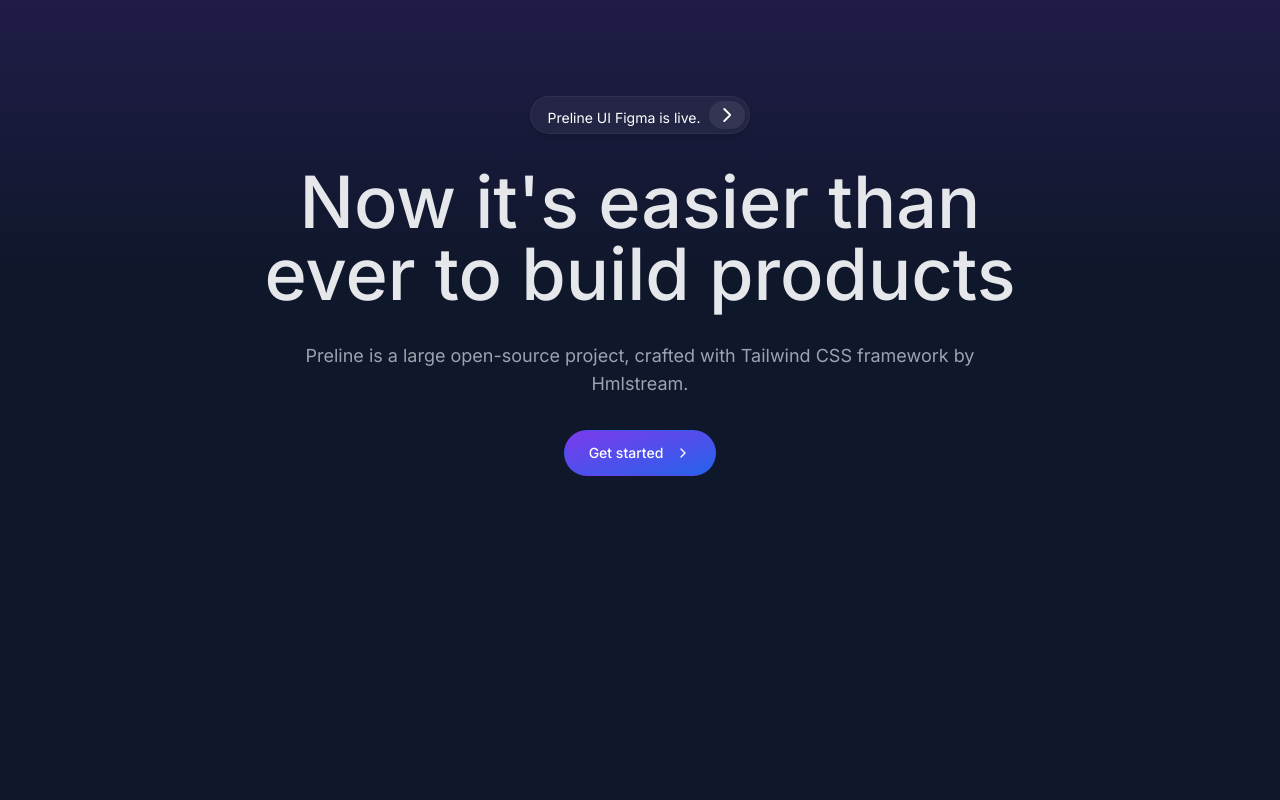
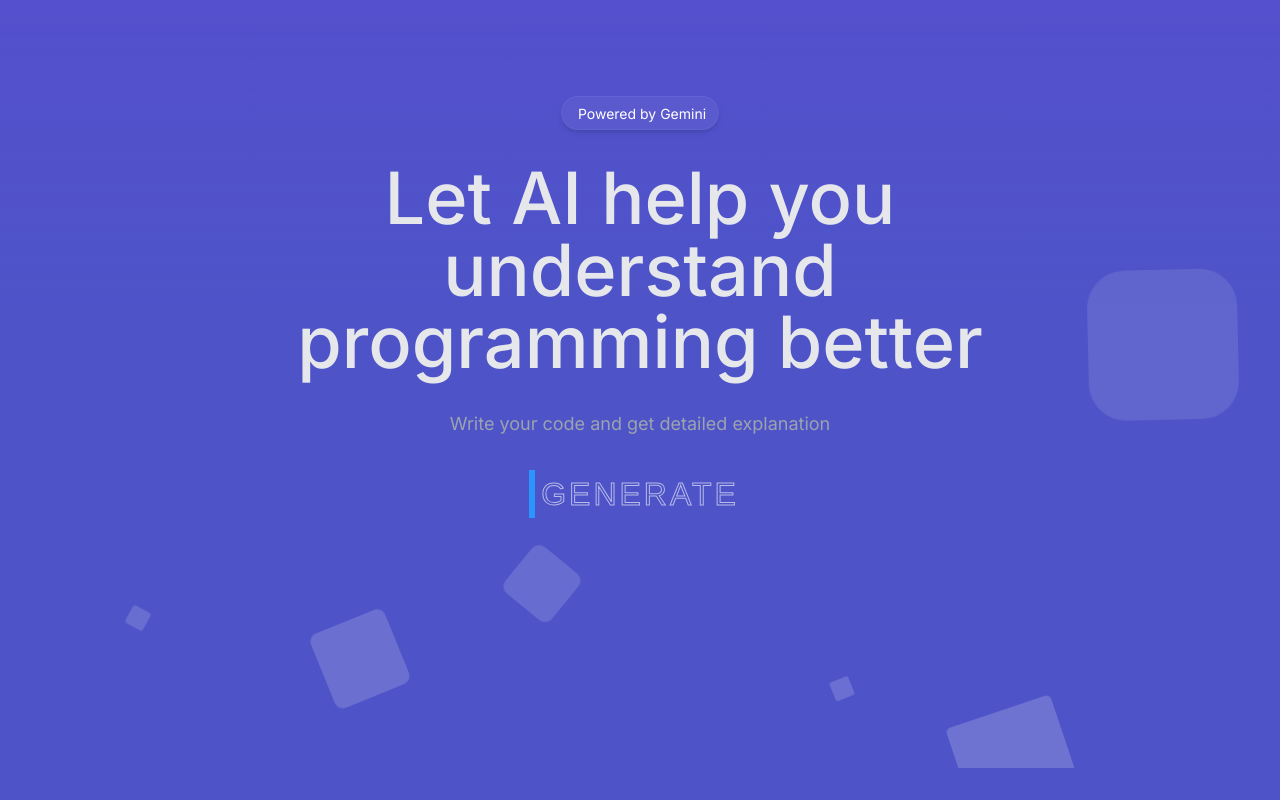
Before and after one commit to Sreyasree-001/Code-Quanta, a Next.js app: page / in a window 1280 px wide. Built offline with nearby package versions, Linux system fonts and the light colour scheme.

Commit message:
style:Animated landing page added

```diff
--- a/src/app/layout.js
+++ b/src/app/layout.js
@@ -4,7 +4,7 @@
 const inter = Inter({ subsets: ["latin"] });
 
 export const metadata = {
-  title: "Create Next App",
+  title: "Code_Quanta",
   description: "Generated by create next app",
 };
 
--- a/src/app/page.js
+++ b/src/app/page.js
@@ -1,84 +1,62 @@
 import Image from "next/image";
 import Link from "next/link";
-
+import "./page1.css"
 export default function Home() {
   return (
     <>
-      <>
-        {/* Hero */}
-        <div className="bg-slate-900 h-screen">
+      <div class="area">
+                    <ul class="circles">
+                        <li></li>
+                        <li></li>
+                        <li></li>
+                        <li></li>
+                        <li></li>
+                        <li></li>
+                        <li></li>
+                        <li></li>
+                        <li></li>
+                        <li></li>
+                    </ul>
+                </div>
+                <div className="bg-slate-900 h-screen bg-transparent ">
                     <div className="bg-gradient-to-b from-violet-600/[.15] via-transparent flex flex-col items-center">
                         <div className="max-w-[85rem] mx-auto px-4 sm:px-6 lg:px-8 py-24 space-y-8">
                             {/* Announcement Banner */}
                             <div className="flex justify-center">
                                 <a
                                     className="group inline-block bg-white/[.05] hover:bg-white/[.1] border border-white/[.05] p-1 ps-4 rounded-full shadow-md"
-                  href="../figma.html"
+                                    href="https://gemini.google.com/"
                                 >
                                     <p className="me-2 inline-block text-white text-sm">
-                    Preline UI Figma is live.
+                                        Powered by Gemini
                                     </p>
-                  <span className="group-hover:bg-white/[.1] py-1.5 px-2.5 inline-flex justify-center items-center gap-x-2 rounded-full bg-white/[.075] font-semibold text-white text-sm">
-                    <svg
-                      className="flex-shrink-0 size-4"
-                      width={16}
-                      height={16}
-                      viewBox="0 0 16 16"
-                      fill="none"
-                    >
-                      <path
-                        d="M5.27921 2L10.9257 7.64645C11.1209 7.84171 11.1209 8.15829 10.9257 8.35355L5.27921 14"
-                        stroke="currentColor"
-                        strokeWidth={2}
-                        strokeLinecap="round"
-                      />
-                    </svg>
-                  </span>
                                 </a>
                             </div>
                             {/* End Announcement Banner */}
                             {/* Title */}
                             <div className="max-w-3xl text-center mx-auto">
                                 <h1 className="block font-medium text-gray-200 text-4xl sm:text-5xl md:text-6xl lg:text-7xl">
-                  Now it's easier than ever to build products
+                                    Let AI help you understand programming better
                                 </h1>
                             </div>
                             {/* End Title */}
                             <div className="max-w-3xl text-center mx-auto">
                                 <p className="text-lg text-gray-400">
-                  Preline is a large open-source project, crafted with Tailwind CSS
-                  framework by Hmlstream.
+                                    Write your code and get detailed explanation
                                 </p>
                             </div>
                             {/* Buttons */}
                             <div className="text-center">
-                <a
-                  className="inline-flex justify-center items-center gap-x-3 text-center bg-gradient-to-tl from-blue-600 to-violet-600 shadow-lg shadow-transparent hover:shadow-blue-700/50 border border-transparent text-white text-sm font-medium rounded-full focus:outline-none focus:ring-2 focus:ring-blue-600 focus:ring-offset-2 focus:ring-offset-white py-3 px-6 dark:focus:ring-offset-gray-800"
-                  href="#"
-                >
-                  Get started
-                  <svg
-                    className="flex-shrink-0 size-4"
-                    xmlns="http://www.w3.org/2000/svg"
-                    width={24}
-                    height={24}
-                    viewBox="0 0 24 24"
-                    fill="none"
-                    stroke="currentColor"
-                    strokeWidth={2}
-                    strokeLinecap="round"
-                    strokeLinejoin="round"
-                  >
-                    <path d="m9 18 6-6-6-6" />
-                  </svg>
-                </a>
+                                <button class="button" data-text="Awesome">
+                                    <span class="actual-text">&nbsp;Generate&nbsp;</span>
+                                    <span aria-hidden="true" class="hover-text">&nbsp;Generate&nbsp;</span>
+                                </button>
                             </div>
                             {/* End Buttons */}
                         </div>
                     </div>
                 </div>
-        {/* End Hero */}
-      </>
+
 
     </>
   );
--- /dev/null
+++ b/src/app/page1.css
@@ -0,0 +1,206 @@
+/* === removing default button style ===*/
+.button {
+    margin: 0;
+    height: auto;
+    background: transparent;
+    padding: 0;
+    border: none;
+    cursor: pointer;
+  }
+
+  /* button styling */
+  .button {
+    --border-right: 6px;
+    --text-stroke-color: rgba(255,255,255,0.6);
+    --animation-color: #2a96fb;
+    --fs-size: 2em;
+    letter-spacing: 3px;
+    text-decoration: none;
+    font-size: var(--fs-size);
+    font-family: "Arial";
+    position: relative;
+    text-transform: uppercase;
+    color: transparent;
+    -webkit-text-stroke: 1px var(--text-stroke-color);
+  }
+  /* this is the text, when you hover on button */
+  .hover-text {
+    position: absolute;
+    box-sizing: border-box;
+    content: attr(data-text);
+    color: var(--animation-color);
+    width: 0%;
+    inset: 0;
+    border-right: var(--border-right) solid var(--animation-color);
+    overflow: hidden;
+    transition: 0.5s;
+    -webkit-text-stroke: 1px var(--animation-color);
+  }
+  /* hover */
+  .button:hover .hover-text {
+    width: 100%;
+    filter: drop-shadow(0 0 23px var(--animation-color))
+  }
+
+
+  @-webkit-keyframes animatetop {
+    from {
+      top: -300px;
+      opacity: 0;
+    }
+    to {
+      top: 0;
+      opacity: 1;
+    }
+  }
+  @keyframes animatetop {
+    from {
+      top: -300px;
+      opacity: 0;
+    }
+    to {
+      top: 0;
+      opacity: 1;
+    }
+  }
+  @-webkit-keyframes zoomIn {
+    0% {
+      opacity: 0;
+      -webkit-transform: scale3d(0.3, 0.3, 0.3);
+      transform: scale3d(0.3, 0.3, 0.3);
+    }
+    50% {
+      opacity: 1;
+    }
+  }
+  @keyframes zoomIn {
+    0% {
+      opacity: 0;
+      -webkit-transform: scale3d(0.3, 0.3, 0.3);
+      transform: scale3d(0.3, 0.3, 0.3);
+    }
+    50% {
+      opacity: 1;
+    }
+  }
+  /*End Animations*/
+  /*
+  -- Start BackGround Animation
+  */
+  .area {
+    background: #4e54c8;
+    background: -webkit-linear-gradient(to left, #8f94fb, #4e54c8);
+    width: 100%;
+    height: 100vh;
+    position: absolute;
+    z-index: -1;
+  }
+
+  .circles {
+    position: absolute;
+    top: 0;
+    left: 0;
+    width: 100%;
+    height: 96%;
+    overflow: hidden;
+  }
+
+  .circles li {
+    position: absolute;
+    display: block;
+    list-style: none;
+    width: 20px;
+    height: 20px;
+    background: rgba(255, 255, 255, 0.2);
+    animation: animate 25s linear infinite;
+    bottom: -150px;
+  }
+
+  .circles li:nth-child(1) {
+    left: 25%;
+    width: 80px;
+    height: 80px;
+    animation-delay: 0s;
+  }
+
+  .circles li:nth-child(2) {
+    left: 10%;
+    width: 20px;
+    height: 20px;
+    animation-delay: 2s;
+    animation-duration: 12s;
+  }
+
+  .circles li:nth-child(3) {
+    left: 70%;
+    width: 20px;
+    height: 20px;
+    animation-delay: 4s;
+  }
+
+  .circles li:nth-child(4) {
+    left: 40%;
+    width: 60px;
+    height: 60px;
+    animation-delay: 0s;
+    animation-duration: 18s;
+  }
+
+  .circles li:nth-child(5) {
+    left: 65%;
+    width: 20px;
+    height: 20px;
+    animation-delay: 0s;
+  }
+
+  .circles li:nth-child(6) {
+    left: 75%;
+    width: 110px;
+    height: 110px;
+    animation-delay: 3s;
+  }
+
+  .circles li:nth-child(7) {
+    left: 35%;
+    width: 150px;
+    height: 150px;
+    animation-delay: 7s;
+  }
+
+  .circles li:nth-child(8) {
+    left: 50%;
+    width: 25px;
+    height: 25px;
+    animation-delay: 15s;
+    animation-duration: 45s;
+  }
+
+  .circles li:nth-child(9) {
+    left: 20%;
+    width: 15px;
+    height: 15px;
+    animation-delay: 2s;
+    animation-duration: 35s;
+  }
+
+  .circles li:nth-child(10) {
+    left: 85%;
+    width: 150px;
+    height: 150px;
+    animation-delay: 0s;
+    animation-duration: 11s;
+  }
+
+  @keyframes animate {
+    0% {
+      transform: translateY(0) rotate(0deg);
+      opacity: 1;
+      border-radius: 0;
+    }
+
+    100% {
+      transform: translateY(-1000px) rotate(720deg);
+      opacity: 0;
+      border-radius: 50%;
+    }
+  }
```
Lines whose indentation alone changed are shown as unchanged.
